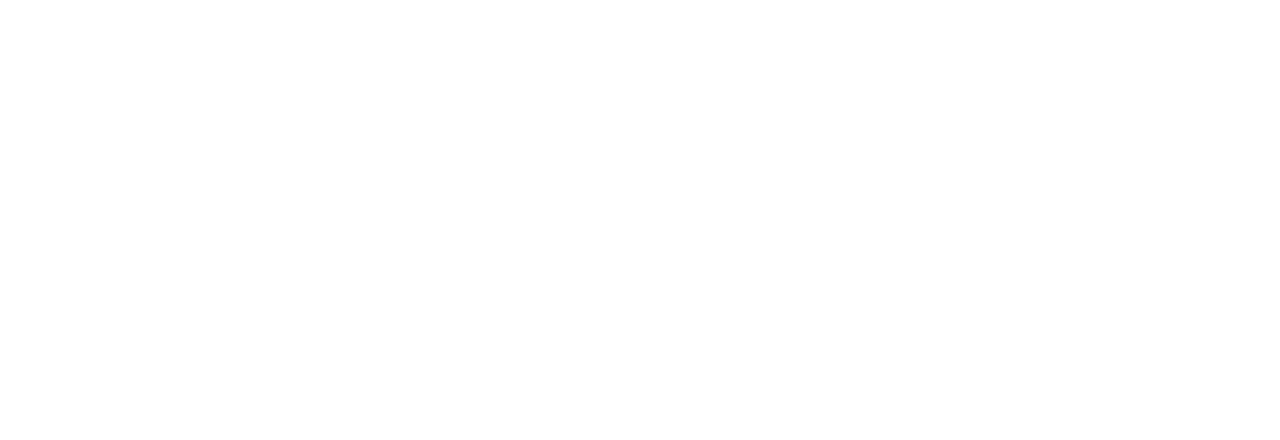
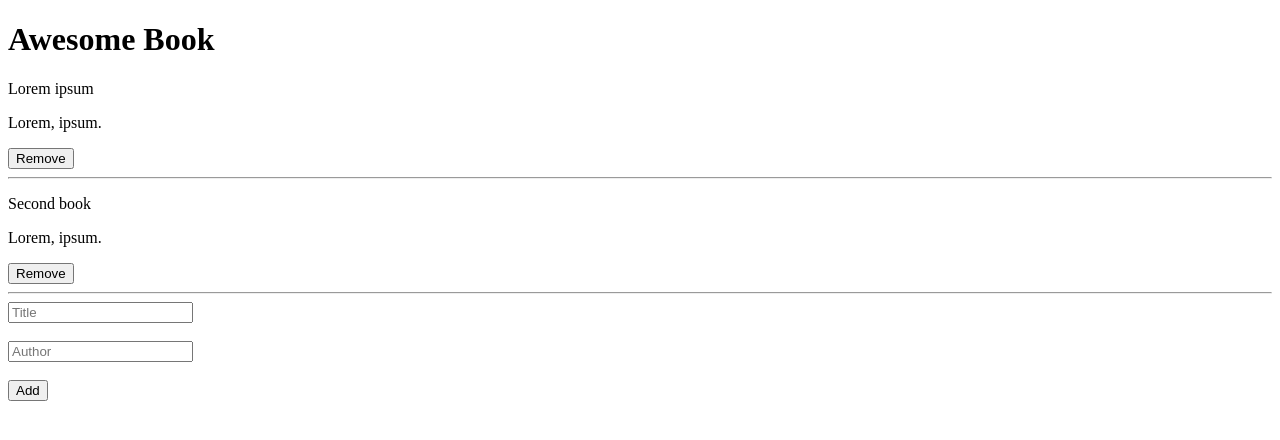
Before and after one commit to ticoniq/awesome-book, a website: page index.html in a window 1280 px wide. Drawn offline with Linux system fonts and the light colour scheme.

Commit message:
Added the HTML code setup

```diff
--- a/index.html
+++ b/index.html
@@ -1,12 +1,38 @@
 <!DOCTYPE html>
 <html lang="en">
-<head>
-  <meta charset="UTF-8">
-  <meta http-equiv="X-UA-Compatible" content="IE=edge">
-  <meta name="viewport" content="width=device-width, initial-scale=1.0">
-  <title>Awesome Book</title>
-</head>
-<body>
+  <head>
+    <meta charset="UTF-8" />
+    <meta http-equiv="X-UA-Compatible" content="IE=edge" />
+    <meta
+      name="viewport"
+      content="width=device-width, initial-scale=1.0"
+    />
+    <link rel="stylesheet" href="style.css" />
+    <title>Awesome Book</title>
+  </head>
+  <body>
+    <h1>Awesome Book</h1>
+    <ul class="book-list">
+      <li>
+        <p>Lorem ipsum</p>
+        <p>Lorem, ipsum.</p>
+        <button type="button">Remove</button>
+        <hr />
+      </li>
+      <li>
+        <p>Second book</p>
+        <p>Lorem, ipsum.</p>
+        <button type="button">Remove</button>
+        <hr />
+      </li>
+    </ul>
 
-</body>
+    <form>
+      <input type="text" id="title" placeholder="Title" />
+      <br><br>
+      <input type="text" id="author" placeholder="Author" />
+      <br><br>
+      <button type="submit">Add</button>
+    </form>
+  </body>
 </html>
--- /dev/null
+++ b/style.css
@@ -0,0 +1,5 @@
+ul {
+    list-style-type: none;
+    margin: 0;
+    padding: 0;
+}
```
